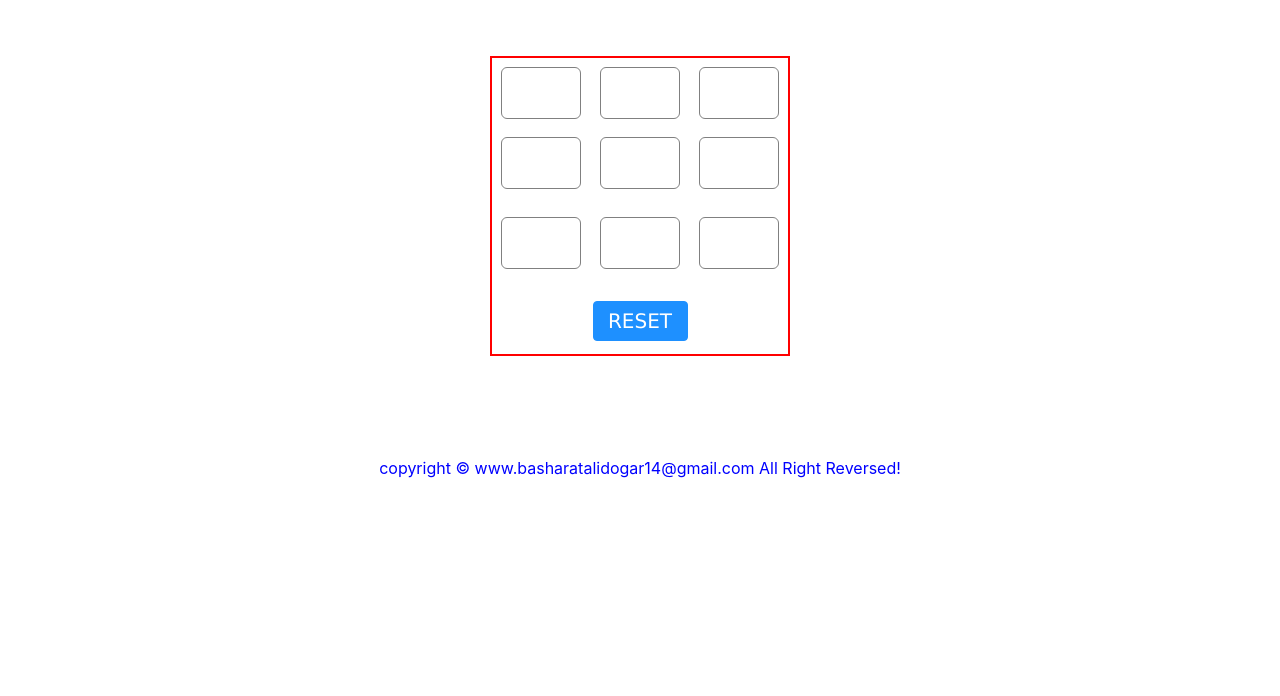
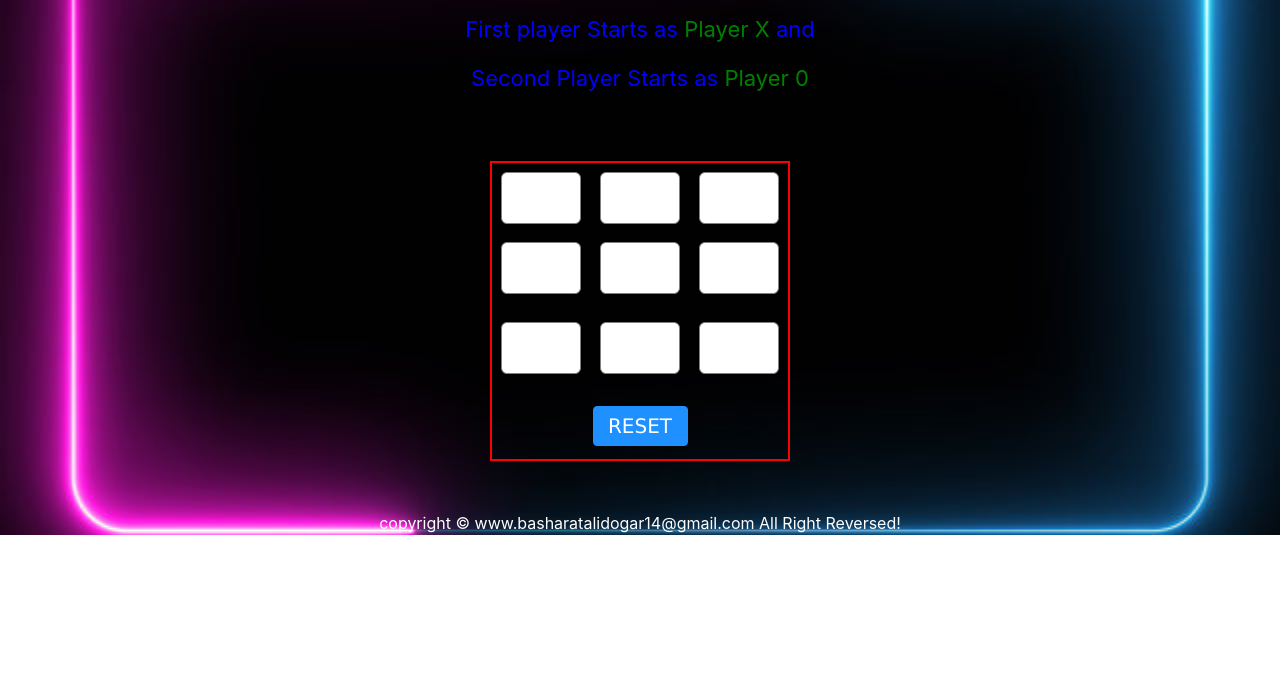
Before and after one commit to BasharatAliKing/Tic-Tac-Toe-Game-On-Js, a plain HTML site: page index.html in a window 1280 px wide. Shown: the part 104-800 px from the top of the page. Drawn offline with nearby package versions, Linux system fonts and the light colour scheme.

Commit message:
edit readme and add new.md

```diff
--- a/index.html
+++ b/index.html
@@ -13,8 +13,16 @@
 
 <body>
      <!-- Game Start Here-->
+     <section id="game">
         <div class="container">
             <h1 class="text-center">Tic Tac Toe Game</h1>
+            <div class="row">
+               <div class="offset-md-4 col-md-4">
+                <p>Game Start Just Tap On the box</p>
+                <p>First player Starts as <span>Player X</span> and </p>
+                <p>Second Player Starts as <span>Player 0</span></p>
+               </div>
+            </div>
             <div class="row" id="box">
                 <!-- 3*3 grid of Boxes -->
             <input type="text" id="b1" onclick=
@@ -61,6 +69,7 @@
 
         </div>
         <footer>copyright &copy; www.basharatalidogar14@gmail.com All Right Reversed!</footer>
+     </section>
 </body>
  <script src="/indes.js"></script>
 
--- a/style.css
+++ b/style.css
@@ -1,3 +1,9 @@
+#game{
+    background: url('/background.jpg')no-repeat center center/cover;
+    width: 100%;
+    height: 100%;
+
+}
 h1 {
     font-size: 50px;
     color: red;
@@ -7,7 +13,7 @@ h1 {
     border: 2px solid red;
     width: 300px;
     height: 300px;
-    margin: 100px auto;
+    margin: 50px auto;
 }
 
 #b1, #b2, #b3, #b4, #b5,
@@ -60,7 +66,18 @@ h1 {
     color: dodgerblue;
     font-size: 17px;
 }
-footer{
+input{
+    color: white;
+}
+p{
     color: blue;
+    font-size: 22px;
     text-align: center;
 }
+span{
+    color: green;
+}
+footer{
+    color: white;
+    text-align: center;
+}
```
Also changed, not shown: background.jpg (added). Lines whose indentation alone changed are shown as unchanged.
